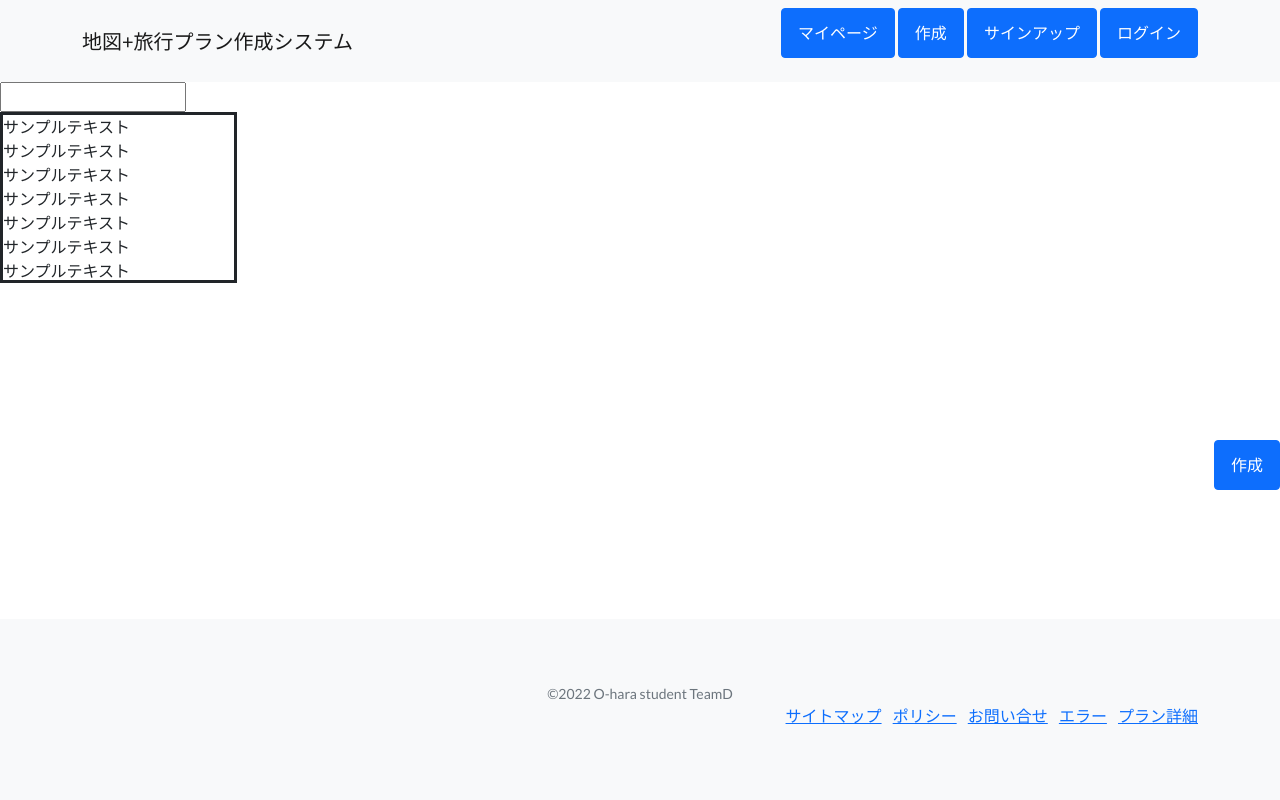
After one commit to morihisa1235/plan_system, a Django app: page /created1/ in a window 1280 px wide. The commit adds this page. Run offline with Django 3.2, Linux system fonts and the light colour scheme; some libraries are stand-ins or nearby versions.

Commit message:
いろいろ

```diff
--- a/accounts/admin.py
+++ b/accounts/admin.py
@@ -2,6 +2,5 @@ from django.contrib import admin
 
 from .models import CustomUser
 
+# Register your models here.
 admin.site.register(CustomUser)
-
-# Register your models here.
--- a/maplan/admin.py
+++ b/maplan/admin.py
@@ -1,6 +1,6 @@
 from django.contrib import admin
 
-#from .models import Plan
+from .models import Plan
 
 # Register your models here.
-#admin.site.register(Plan)
+admin.site.register(Plan)
--- a/maplan/templates/base.html
+++ b/maplan/templates/base.html
@@ -31,11 +31,11 @@
                     <li>
                         {% if user.is_authenticated %}
                         <a class="btn btn-primary" href="{% url 'maplan:mypage' %}">マイページ</a>
-                        <a class="btn btn-primary" href="#create">作成</a>
+                        <a class="btn btn-primary" href="{% url 'maplan:created_one' %}">作成</a>
                         <a class="btn btn-primary" href="{% url 'account_logout' %}">ログアウト</a>
                         {% else %}
                         <a class="btn btn-primary" href="{% url 'maplan:mypage' %}">マイページ</a>
-                        <a class="btn btn-primary" href="#create">作成</a>
+                        <a class="btn btn-primary" href="{% url 'maplan:created_one' %}">作成</a>
                         <a class="btn btn-primary {% block active_signup %}{% endblock %}" href="{% url 'account_signup' %}">サインアップ</a>
                         <a class="btn btn-primary {% block active_login %}{% endblock %}" href="{% url 'account_login' %}">ログイン</a>
                         {% endif %}
--- a/maplan/templates/mypage.html
+++ b/maplan/templates/mypage.html
@@ -30,7 +30,7 @@
             <ul style="list-style: none">
                 <li>
                     <a class="btn btn-primary" href="{% url 'maplan:mypage' %}">マイページ</a>
-                    <a class="btn btn-primary" href="#create">作成</a>
+                    <a class="btn btn-primary" href="{% url 'maplan:created_one' %}">作成</a>
                     {% if user.is_authenticated %}
                     <a class="btn btn-primary" href="{% url 'account_logout' %}">ログアウト</a>
                     {% else %}
@@ -56,8 +56,8 @@
     </nav>
     <nav id="mypage_nav">
         <ul>
-            <li><a href="#履歴">履歴</a></li>
-            <li><a href="#お気に入り">お気に入り</a></li>
+            <li><a href="{% url 'maplan:history' %}">履歴</a></li>
+            <li><a href="{% url 'maplan:favorite' %}">お気に入り</a></li>
         </ul>
     </nav>
     <div>
--- /dev/null
+++ b/maplan/templates/plan_create1.html
@@ -0,0 +1,30 @@
+{% extends 'base.html' %}
+
+{% load static %}
+
+{% block title %}地図+旅行プラン作成システム{% endblock %}
+
+{% block contents %}
+<div>
+    <div>
+        <input type="text" name="search_box">
+    </div>
+    <div class="scroll">
+        <span>
+        サンプルテキスト<br>サンプルテキスト<br>サンプルテキスト<br>サンプルテキスト<br>サンプルテキスト<br>サンプルテキスト<br>サンプルテキスト<br>サンプルテキスト
+        </span>
+    </div>
+    <div>
+
+    </div>
+    <div>
+
+    </div>
+    <div>
+
+    </div>
+</div>
+<div class="btn_margin">
+    <a class="btn btn-primary" href="{% url 'maplan:created_two' %}">作成</a>
+</div>
+{% endblock %}
--- a/maplan/urls.py
+++ b/maplan/urls.py
@@ -17,6 +17,10 @@ urlpatterns = [
     path('change_personal/', views.Change_personalView.as_view(), name="change_personal"),
     path('change_personalk/', views.Change_personalkView.as_view(), name="change_personalk"),
     path('searchbox/', views.SearchboxView.as_view(), name="searchbox"),
+    path('mypage/history/', views.HistoryView.as_view(), name="history"),
+    path('mypage/favorite/', views.FavoriteView.as_view(), name="favorite"),
+    path('created1/', views.CreatedOneView.as_view(), name="created_one"),
+    path('created2/', views.CreatedTwoView.as_view(), name="created_two"),
     path('error/', views.ErrorView.as_view(), name="error"),
     path('plan/', views.PlanView.as_view(), name="plan"),
 ]
--- a/maplan/views.py
+++ b/maplan/views.py
@@ -4,11 +4,12 @@ from django.contrib import messages
 from django.urls import reverse_lazy
 from django.views import generic
 
-#from django.contrib.auth.mixins import LoginRequiredMixin
+from django.contrib.auth.mixins import LoginRequiredMixin
 
 from .forms import InquiryForm
 
-#from .models import Plan
+from .models import Plan
+
 logger = logging.getLogger(__name__)
 
 class IndexView(generic.TemplateView):
@@ -61,6 +62,28 @@ class Change_personalkView(generic.TemplateView):
 class SearchboxView(generic.TemplateView):
     template_name = "searchbox.html"
 
+class HistoryView(LoginRequiredMixin, generic.ListView):
+    model = Plan
+    template_name ='mypage_history.html'
+
+    def get_queryset(self):
+        plans = Plan.objects.filter(user=self.request.user).order_by('-created_at')
+        return plans
+
+class FavoriteView(LoginRequiredMixin, generic.ListView):
+    model = Plan
+    template_name ='mypage_favorite.html'
+
+    def get_queryset(self):
+        plans = Plan.objects.filter(user=self.request.user).order_by('-created_at')
+        return plans
+
+class CreatedOneView(generic.TemplateView):
+    template_name = 'plan_create1.html'
+
+class CreatedTwoView(generic.TemplateView):
+    template_name = 'plan_create2.html'
+
 class ErrorView(generic.TemplateView):
     template_name = "error.html"
 
--- a/plan_system/settings_common.py
+++ b/plan_system/settings_common.py
@@ -151,4 +151,4 @@ ACCOUNT_EMAIL_SUBJECT_PREFIX = ''
 
 DEFAULT_FROM_EMAIL = os.environ.get('FROM_EMAIL')
 
-#MECIA_URL ='/media/'
+MEDIA_URL ='/media/'
--- a/plan_system/settings_dev.py
+++ b/plan_system/settings_dev.py
@@ -50,4 +50,4 @@ LOGGING = {
 
 EMAIL_BACKEND = 'django.core.mail.backends.console.EmailBackend'
 
-#MEDIA_ROOT = os.path.join(BASE_DIR, 'media')
+MEDIA_ROOT = os.path.join(BASE_DIR, 'media')
--- a/plan_system/urls.py
+++ b/plan_system/urls.py
@@ -16,7 +16,6 @@ Including another URLconf
 from django.contrib import admin
 from django.contrib.staticfiles.urls import static
 from django.urls import path, include
-
 from .import settings_common, settings_dev
 
 urlpatterns = [
@@ -24,3 +23,5 @@ urlpatterns = [
     path('',include('maplan.urls')),
     path('accounts/',include('allauth.urls')),
 ]
+
+urlpatterns += static(settings_common.MEDIA_URL, document_root=settings_dev.MEDIA_ROOT)
--- a/static/css/mystyle.css
+++ b/static/css/mystyle.css
@@ -147,6 +147,10 @@ footer {
   margin-right: 830px;
 }
 
+.table {
+    margin: auto;
+}
+
 .table tr td{
   border: 2px #0a02ff solid;
 }
@@ -202,3 +206,14 @@ footer {
 .rate-form input[type=radio]:checked ~ label {
   color: #ffcc00;
 }
+
+.btn_margin{
+    margin:auto 0 0 auto;
+}
+
+.scroll{
+  margin-right:81.5%;
+  height: 75%;
+  overflow: auto;
+  border: solid;
+}
```
Also changed, not shown: accounts/models.py (+4 -4 lines), maplan/models.py (+17 -6 lines), maplan/templates/mypage_favorite.html (added, +14 -0 lines), maplan/templates/mypage_history.html (added, +14 -0 lines), maplan/templates/plan_create2.html (added, +9 -0 lines), maplan/migrations/0001_initial.py (added), maplan/migrations/0002_auto_20230117_1041.py (added).
